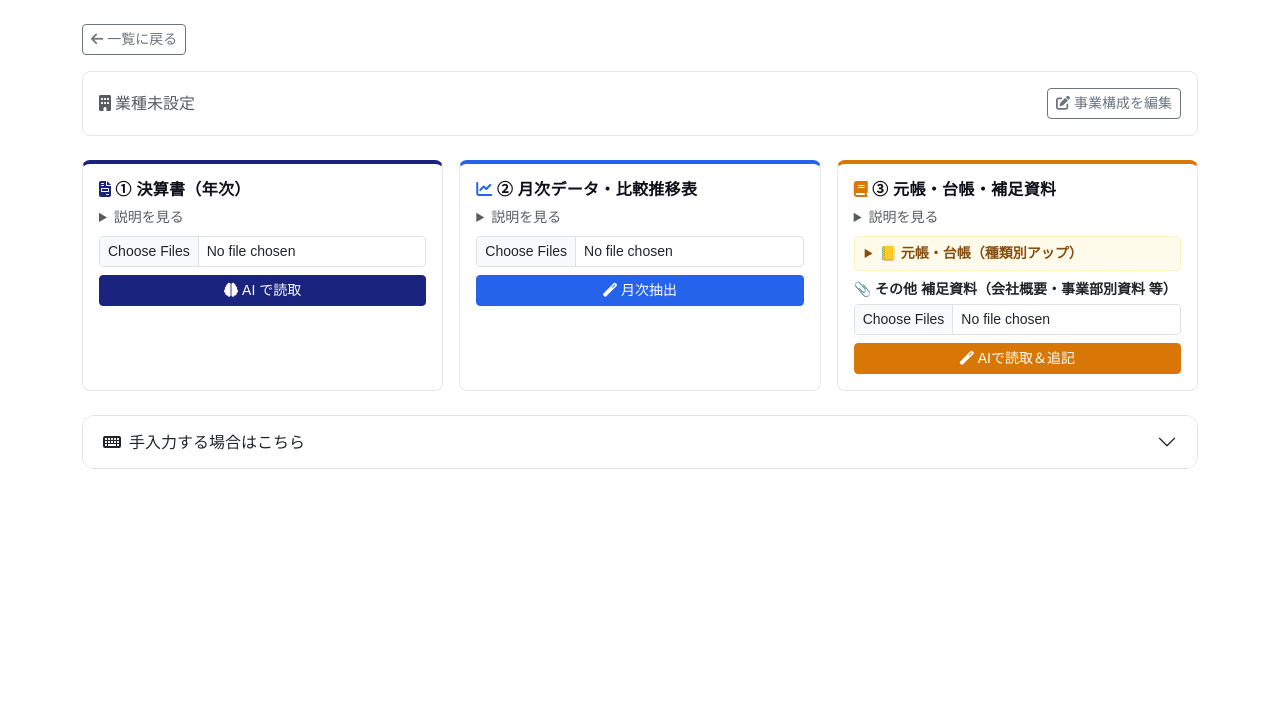
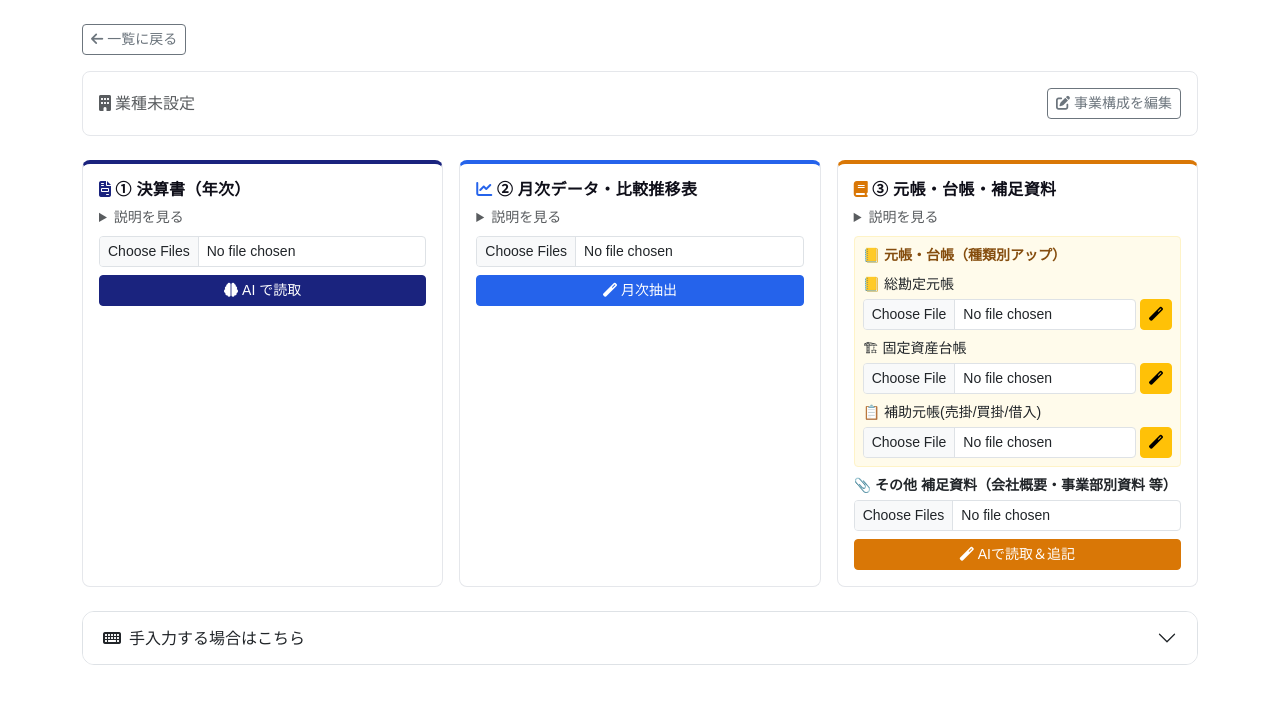
Before and after one commit to takeru75015-dotcom/copartner-app, a FastAPI app: template app/templates/client.html in a window 1280 px wide. Shown: the top 704 px of the page. Run offline with FastAPI, Linux system fonts and the light colour scheme; the template is opened without the code that fills it, so the values that code supplies are empty.

Commit message:
fix: 元帳トグル展開・事業構成テキストを折りたたみに
User フィードバック対応:
- 元帳・台帳（種類別アップ）の <details> トグルを解除して常時表示
- 事業構成（ヒアリング情報）テキストブロックを <details> 折りたたみに変更
  → 自動抽出されたAIテキストで肥大化することがあるため、デフォルト閉じる方が見やすい

Co-Authored-By: Claude Opus 4.7 (1M context) <noreply@anthropic.com>

```diff
--- a/app/templates/client.html
+++ b/app/templates/client.html
@@ -15,10 +15,13 @@
           {% if client.note %}&nbsp;|&nbsp; {{ client.note }}{% endif %}
         </p>
         {% if client.business_details %}
-        <div class="mt-2 p-2" style="background:#f8fafc;border-left:3px solid #3b82f6;border-radius:6px;">
-          <div class="small text-muted mb-1"><i class="fas fa-info-circle me-1"></i>事業構成（ヒアリング情報）</div>
-          <div style="white-space: pre-wrap; font-size: .9rem;">{{ client.business_details }}</div>
-        </div>
+        <details class="mt-2" style="background:#f8fafc;border-left:3px solid #3b82f6;border-radius:6px;padding:8px 12px;">
+          <summary class="small text-muted" style="cursor:pointer;font-weight:600;">
+            <i class="fas fa-info-circle me-1"></i>事業構成（ヒアリング情報）
+            <span class="text-muted fw-normal ms-1">— クリックで展開</span>
+          </summary>
+          <div class="mt-2" style="white-space: pre-wrap; font-size: .9rem;">{{ client.business_details }}</div>
+        </details>
         {% endif %}
       </div>
       <button class="btn btn-outline-secondary btn-sm" type="button" data-bs-toggle="collapse" data-bs-target="#clientEdit">
@@ -165,9 +168,9 @@
           </div>
         </details>
 
-        <details class="mb-2" style="border:1px solid #fef3c7;border-radius:4px;padding:6px 10px;background:#fffbeb;">
-          <summary class="small fw-semibold" style="color:#854d0e;cursor:pointer;">📒 元帳・台帳（種類別アップ）</summary>
-          <div class="mt-2 d-flex flex-column gap-2">
+        <div class="mb-2 p-2" style="border:1px solid #fef3c7;border-radius:4px;background:#fffbeb;">
+          <div class="small fw-semibold mb-2" style="color:#854d0e;">📒 元帳・台帳（種類別アップ）</div>
+          <div class="d-flex flex-column gap-2">
             <form method="post" action="/clients/{{ client.id }}/upload-ledger" enctype="multipart/form-data">
               <input type="hidden" name="doc_type" value="ledger">
               <div class="small mb-1">📒 総勘定元帳</div>
@@ -193,7 +196,7 @@
               </div>
             </form>
           </div>
-        </details>
+        </div>
 
         <form method="post" action="/clients/{{ client.id }}/upload-context" enctype="multipart/form-data"
               onsubmit="this.querySelector('button[type=submit]').disabled=true;this.querySelector('.upload-spinner').classList.remove('d-none');">
```
